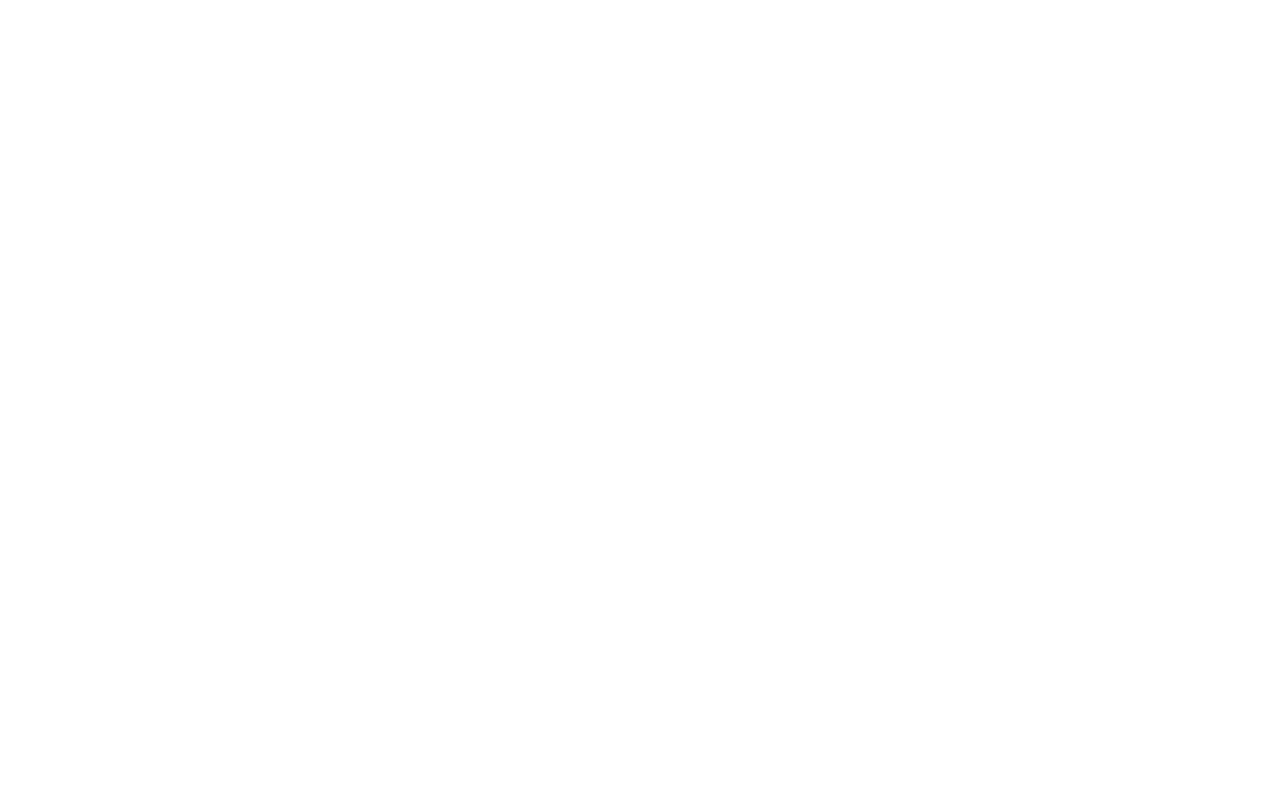
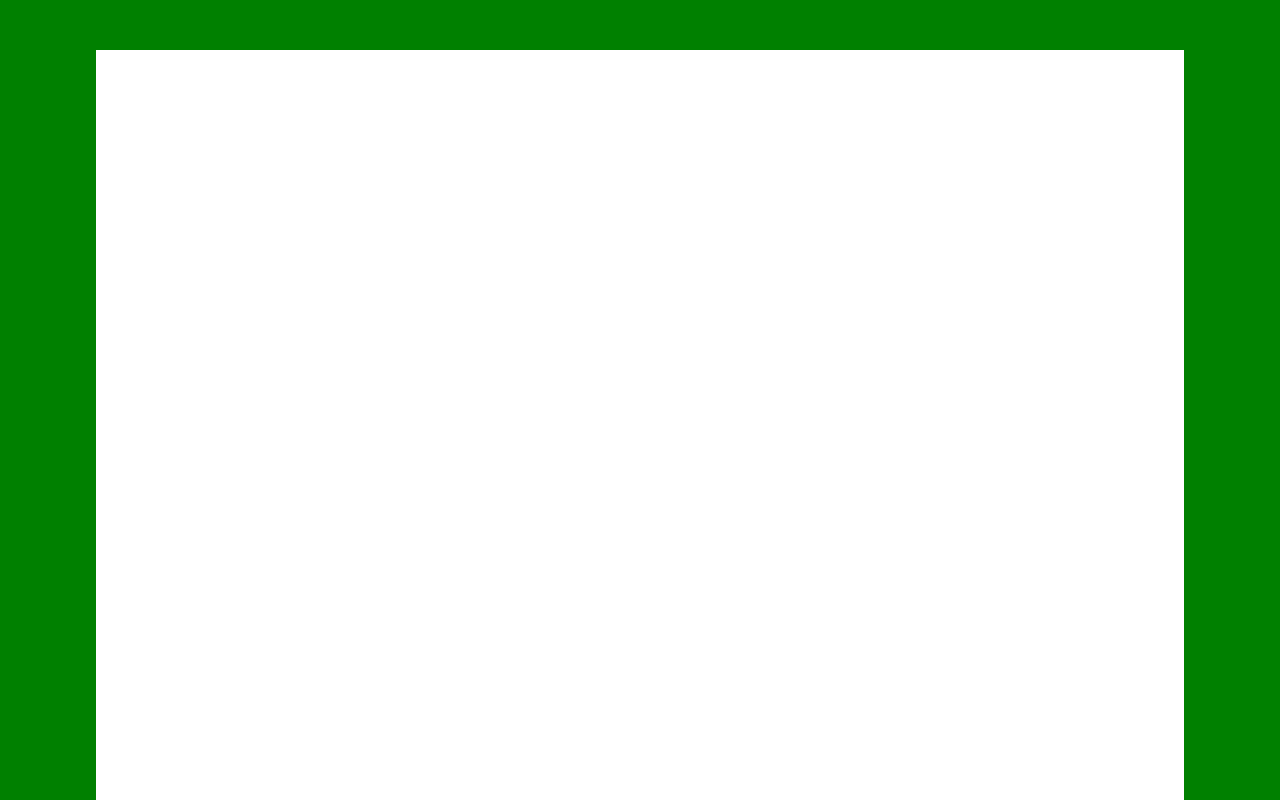
Before and after one commit to dova12770/1st-project, a React (Create React App) app: page / in a window 1280 px wide. Shown: the top 800 px of the page. Built offline with nearby package versions, Linux system fonts and the light colour scheme.

Commit message:
상세페이지 레이아웃 시작

```diff
--- a/src/particularpage/Ptcrpg.css
+++ b/src/particularpage/Ptcrpg.css
@@ -0,0 +1,18 @@
+* {
+    background-color: green;
+    margin: 0;
+    padding: 0;
+    box-sizing: border-box;
+}
+
+.container {
+    margin: auto;
+    margin-top: 50px;
+    width: 85%;
+    height: 1000px;
+    background-color: white;
+    display: flex;
+    flex-direction: column;
+    position: relative;     /* 상대 위치 설정 */
+    z-index: 1;     /* 컨테이너의 레이어 순서 설정 */
+}
--- a/src/particularpage/Ptcrpg.js
+++ b/src/particularpage/Ptcrpg.js
@@ -1,9 +1,9 @@
 import './Ptcrpg.css';
 
-function Ptcrpg(){
+function Ptcrpg() {
     return(
         <>
-            <div>
+            <div className='container'>
 
             </div>
         </>
```
